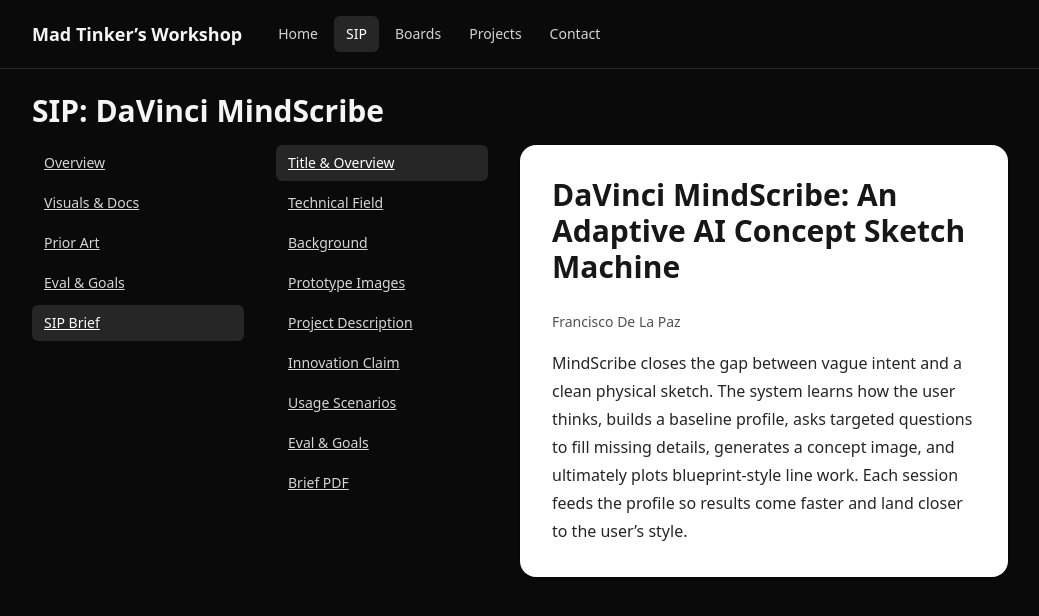
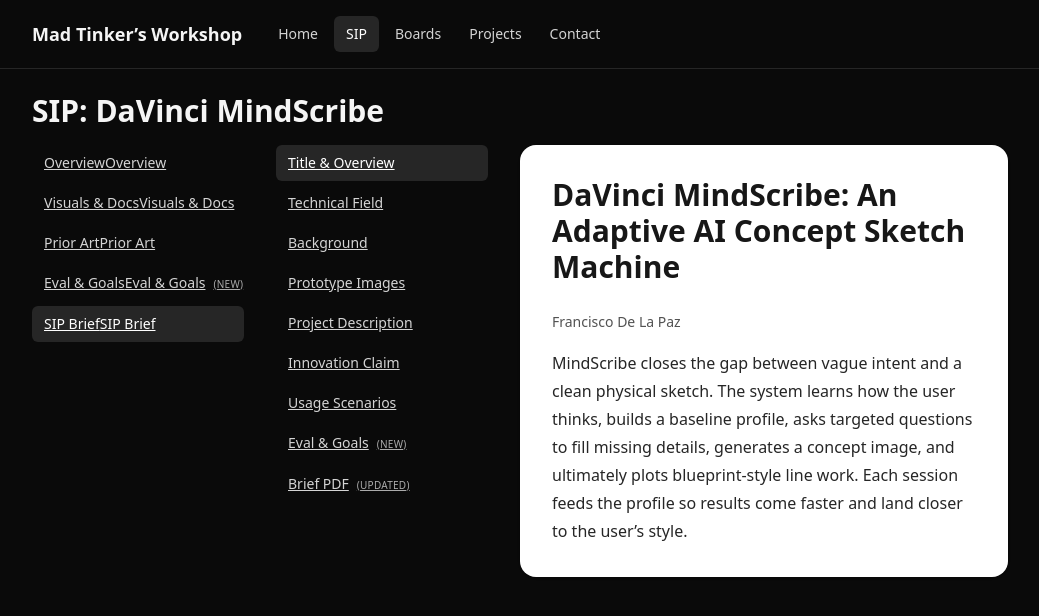
Before and after one commit to F-DeLaPaz-UAT/portfolio, a React (Vite) app: page /#/sip/brief/title in a window 1280 px wide. Shown: the top 616 px of the page, without its empty margins (120-1159 px from the left). Built offline with nearby package versions, Linux system fonts and the light colour scheme.

Commit message:
chore(ui): add (NEW)/(Updated) badges to SIP tabs

```diff
--- a/src/pages/SIPLayout.tsx
+++ b/src/pages/SIPLayout.tsx
@@ -8,14 +8,16 @@ const base = "block px-3 py-2 rounded-md text-sm whitespace-nowrap";
 const active = "bg-neutral-800 text-white";
 const idle = "text-neutral-300 hover:text-white hover:bg-neutral-800";
 
+type Tab = { to: string; label: string; badge?: "NEW" | "Updated" };
+
 export default function SIPLayout() {
   useTitle(`SIP: ${branding.productShort}`);
 
-  const tabs = [
+  const tabs: Tab[] = [
     { to: "overview",  label: "Overview" },
     { to: "visuals",   label: "Visuals & Docs" },
     { to: "prior-art", label: "Prior Art" },
-	{ to: "eval",      label: "Eval & Goals" },
+	{ to: "eval",      label: "Eval & Goals", badge: "NEW" },
     { to: "brief",     label: "SIP Brief" }
   ];
 
@@ -31,6 +33,12 @@ export default function SIPLayout() {
                 className={({ isActive }) => `${base} ${isActive ? active : idle}`}
               >
                 {t.label}
+				<span>{t.label}</span>
+				{t.badge && (
+				  <span className="ml-2 text-[10px] uppercase tracking-wide opacity-80">
+				  ({t.badge})
+				  </span>
+				)}
               </NavLink>
             ))}
           </nav>
--- a/src/pages/brief/SIPBriefLayout.tsx
+++ b/src/pages/brief/SIPBriefLayout.tsx
@@ -10,7 +10,8 @@ const railIdle = "text-neutral-300 hover:text-white hover:bg-neutral-800";
 const asset = (p: string) => `${import.meta.env.BASE_URL}assets/sip/${p}`;
 
 export default function SIPBriefLayout() {
-  const tabs = [
+	type Tab = { to: string; label: string; badge?: "NEW" | "Updated" };
+	const tabs: Tab[] = [
     { to: "title",       label: "Title & Overview" },
     { to: "field",       label: "Technical Field" },
     { to: "background",  label: "Background" },
@@ -18,8 +19,8 @@ export default function SIPBriefLayout() {
     { to: "project",     label: "Project Description" },
     { to: "innovation",  label: "Innovation Claim" },
     { to: "scenarios",   label: "Usage Scenarios" },
-    { to: "eval-goals", label: "Eval & Goals" },
-    { to: "pdf",         label: "Brief PDF" }
+	{ to: "eval-goals", label: "Eval & Goals", badge: "NEW" },
+	{ to: "pdf",        label: "Brief PDF",    badge: "Updated" },
    ];
 
   return (
@@ -34,9 +35,15 @@ export default function SIPBriefLayout() {
 			`${railLink} ${isActive ? railActive : railIdle}`
 		 }
 		>
-              {t.label}
+		 <span>{t.label}</span>
+		 {t.badge && (
+		 <span className="ml-2 text-[10px] uppercase tracking-wide opacity-80">
+         ({t.badge})
+		</span>
+    )}
   </NavLink>
 ))}
+
         </nav>
       </aside>
 
```
Lines whose indentation alone changed are shown as unchanged.
